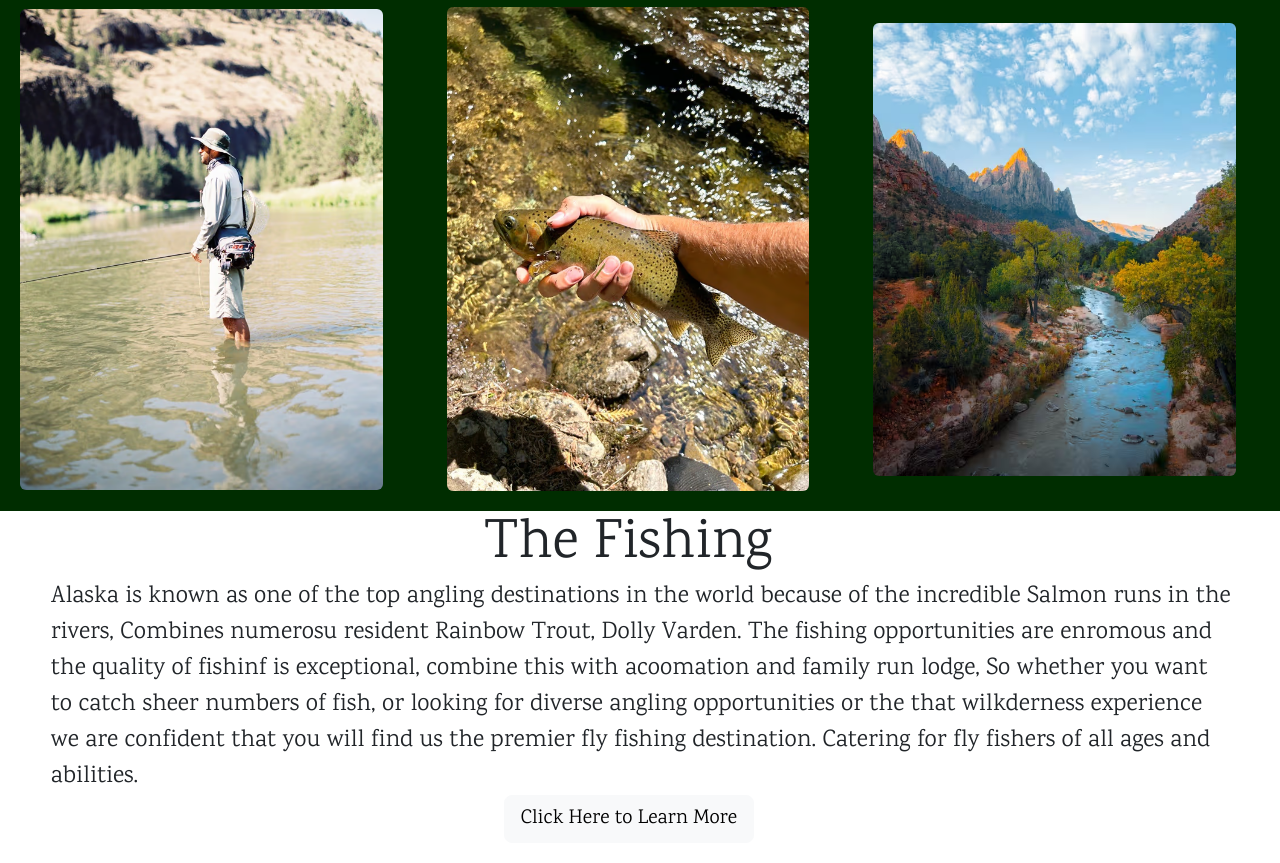
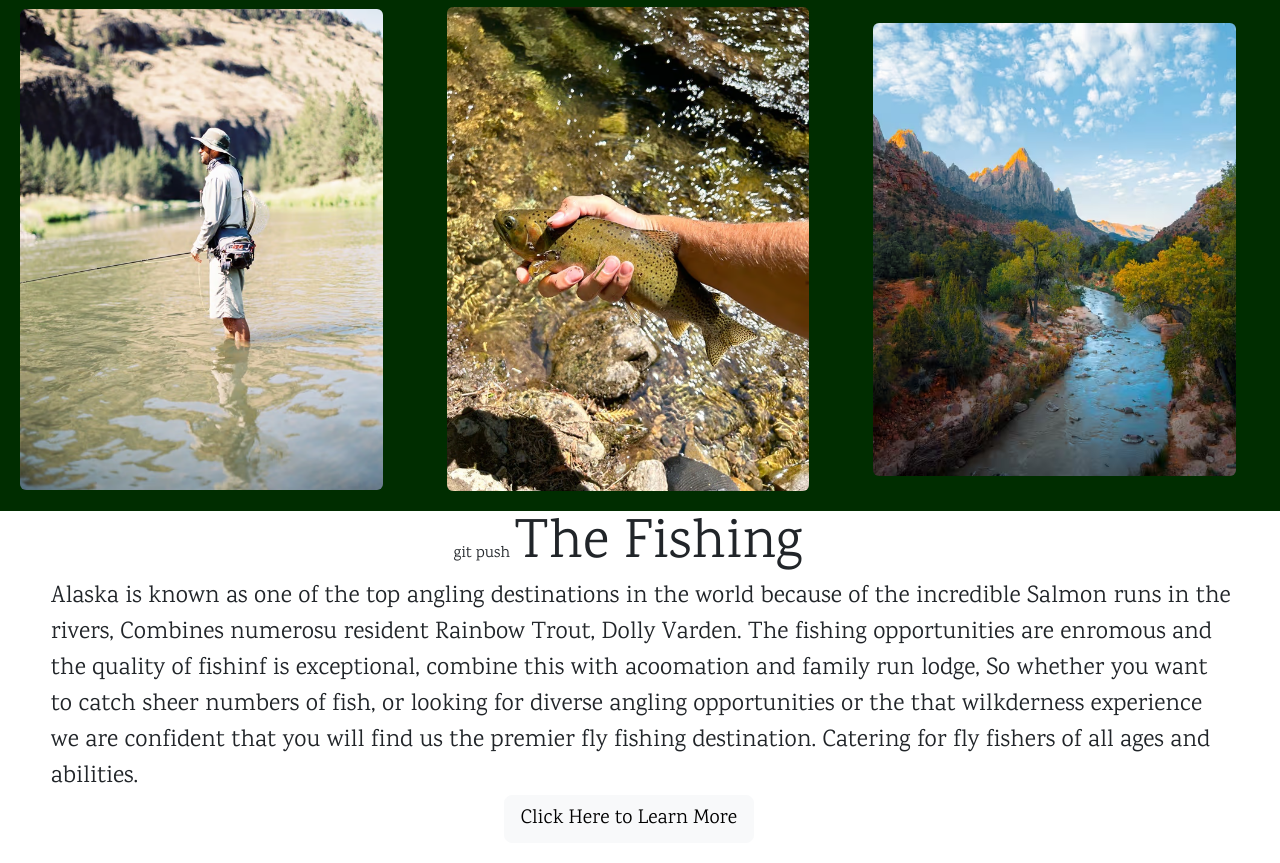
Before and after one commit to Coelecanth/Project1-final, a website: page index.html in a window 1280 px wide. Shown: the part 924-1787 px from the top of the page. Drawn offline with nearby package versions, Linux system fonts and the light colour scheme; a web font is replaced by a local one.

Commit message:
uPDATE- add further updates readme

```diff
--- a/index.html
+++ b/index.html
@@ -82,7 +82,7 @@
 		</div>
 
 		<div class="row">
-			<div class="col text-center">
+			<div class="col text-center">git push
 				<strong class="display-4">The Fishing</strong>
 			</div>
 			<div class="row">
```
Also changed, not shown: ReadMe.md.
